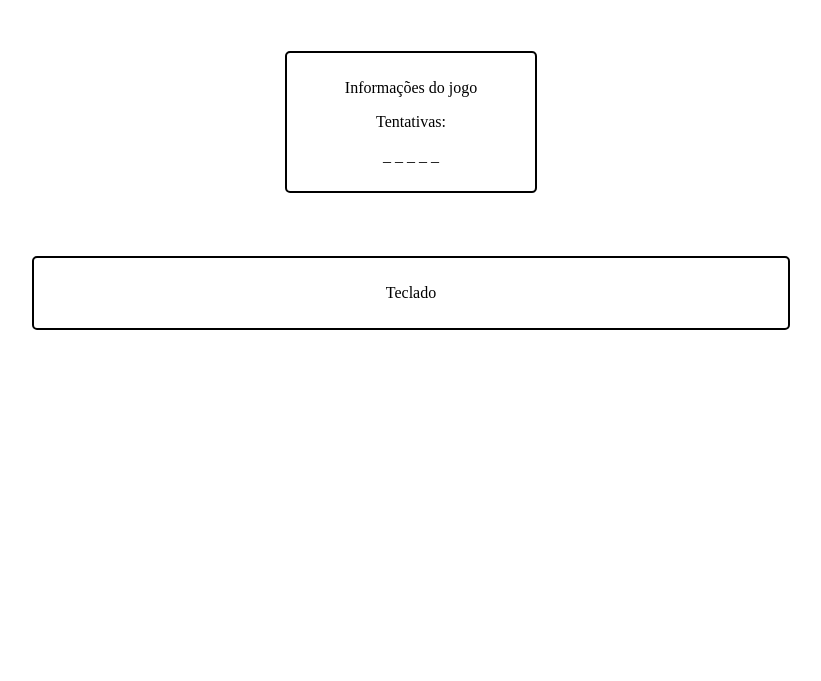
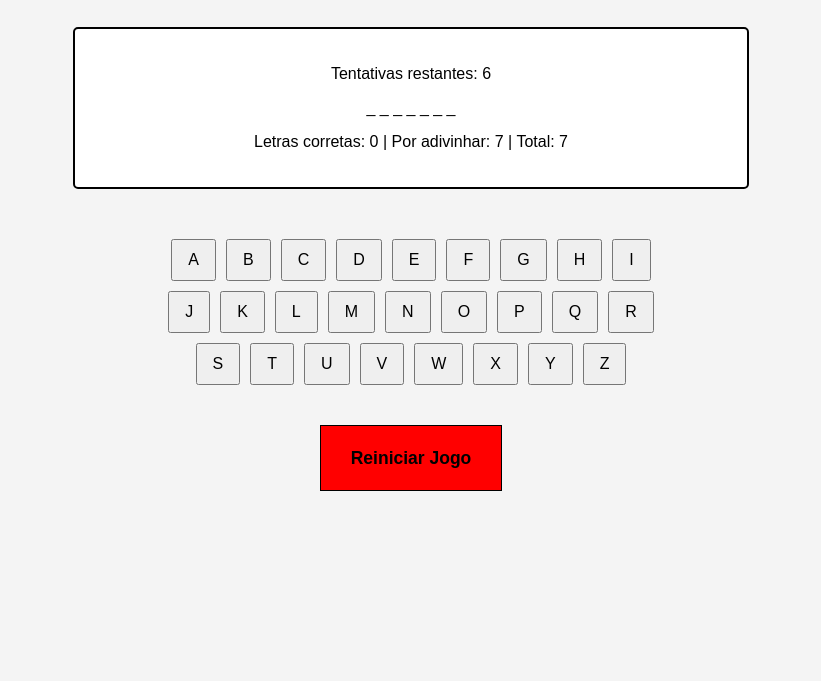
Before and after one commit to Cruxzit/Adivinha-a-Palavra-PWC, a plain HTML site: page index.html in a window 1280 px wide. Shown: the part 119-800 px from the top of the page, without its empty margins (229-1050 px from the left). Drawn offline with Linux system fonts and the light colour scheme.

Commit message:
codigo atualizado

```diff
--- a/CSS/estilo.css
+++ b/CSS/estilo.css
@@ -1,30 +1,64 @@
+body {
+    font-family: Arial, sans-serif;
+    background-color: #f4f4f4;
+}
+
 .titulo {
     text-align: center;
-    align-items: center;
+    margin-top: 30px;
 }
 
-.teclado{
+.jogo {
     text-align: center;
-    align-items: center;
-    border: 2px;
-    border-color: black;
+    border: 2px solid black;
     border-radius: 5px;
-    border-style: solid;
-    padding: 10px;
-    margin-top: 5%;
-    margin-left: 20%;
-    margin-right: 20%;
+    padding: 20px;
+    margin: 30px auto;
+    width: 50%;
+    background-color: #fff;
 }
 
-.jogo{
+.teclado {
     text-align: center;
-    align-items: center;
-    border: 2px;
-    border-color: black;
-    border-radius: 5px;
-    border-style: solid;
-    padding: 10px;
-    margin-top: 5%;
-    margin-left: 40%;
-    margin-right: 40%;
+    margin: 20px auto;
+    padding: 15px;
+    width: 40%;
 }
+
+.teclado button {
+    margin: 5px;
+    padding: 10px 15px;
+    font-size: 16px;
+    cursor: pointer;
+}
+
+.reiniciar {
+    text-align: center;
+    margin-top: 20px;
+
+}
+
+button:disabled {
+    background-color: #ccc;
+    cursor: not-allowed;
+}
+
+
+#botao_reiniciar {
+
+    display: inline-block;
+    outline: 0;
+    text-align: center;
+    cursor: pointer;
+    padding: 17px 30px;
+    border: 0;
+    color: #fff;
+    font-size: 17.5px;
+    border: 1px solid transparent;
+    border-color: #000;
+    color: #000;
+    background: red;
+    font-weight: 800;
+    line-height: 30px;
+
+}
--- a/index.html
+++ b/index.html
@@ -1,28 +1,37 @@
 <!DOCTYPE html>
-<html lang="en">
-
+<html lang="pt">
 <head>
     <meta charset="UTF-8">
     <meta name="viewport" content="width=device-width, initial-scale=1.0">
-    <title>Jogo da Adivinha</title>
+    <title>Adivinha a Palavra!</title>
     <link rel="stylesheet" href="CSS/estilo.css">
 </head>
+<body>
 
-<body>
     <div class="titulo">
-    <h1>Jogo da Adivinha</h1>
-    <h2>Tenta adivinhar a palavra</h2>
+        <h1>Adivinha a Palavra!</h1>
+        <h2>Tenta adivinhar a palavra</h2>
     </div>
 
     <div class="jogo">
-        <p>Informações do jogo</p>
-        <p>Tentativas: </p>
-        <p>_ _ _ _ _</p>
+        <p id="tentativas_restantes">Tentativas restantes: 6</p>
+        <p id="palavra_escondida">_ _ _ _ _</p>
+        <p id="mensagem"></p>
+        <p>
+            Letras corretas: <span id="letras_corretas">0</span> |
+            Por adivinhar: <span id="letras_restantes">0</span> |
+            Total: <span id="total_letras">0</span>
+        </p>
     </div>
 
-    <div class="teclado">
-        <p>Teclado</p>
+    <div class="teclado" id="teclado">
+        <!-- o teclado é feito no javascript -->
     </div>
+
+    <div class="reiniciar">
+        <button id="botao_reiniciar">Reiniciar Jogo</button>
+    </div>
+
+    <script src="JS/script.js"></script>
 </body>
-
 </html>
```
